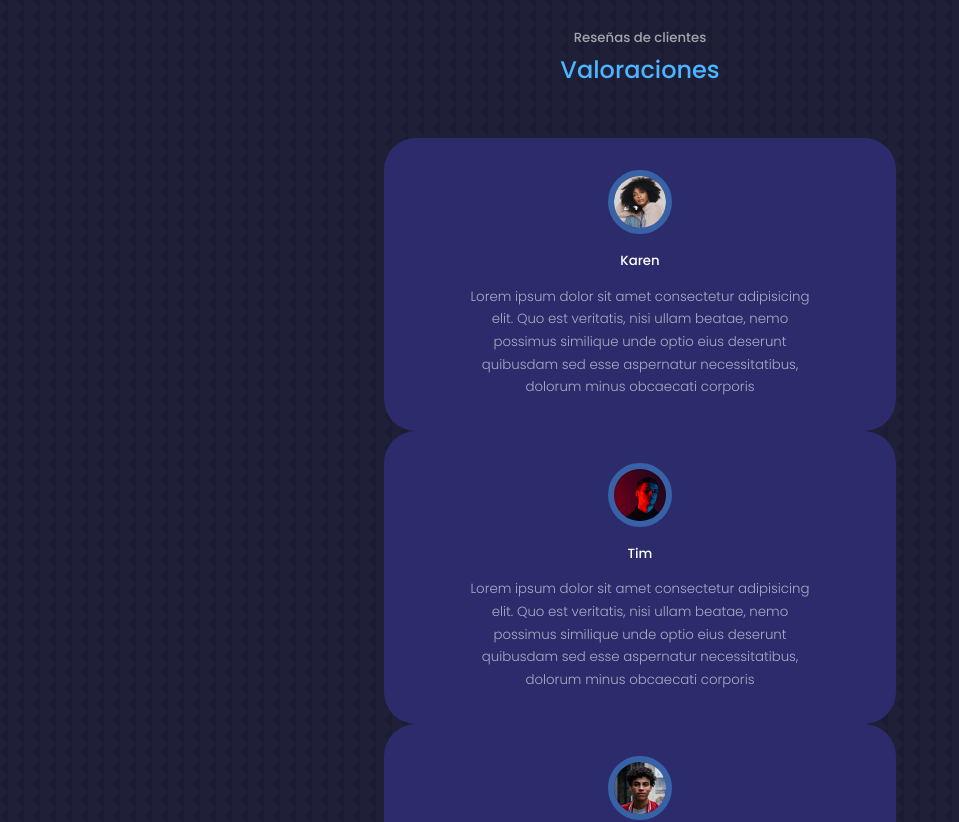
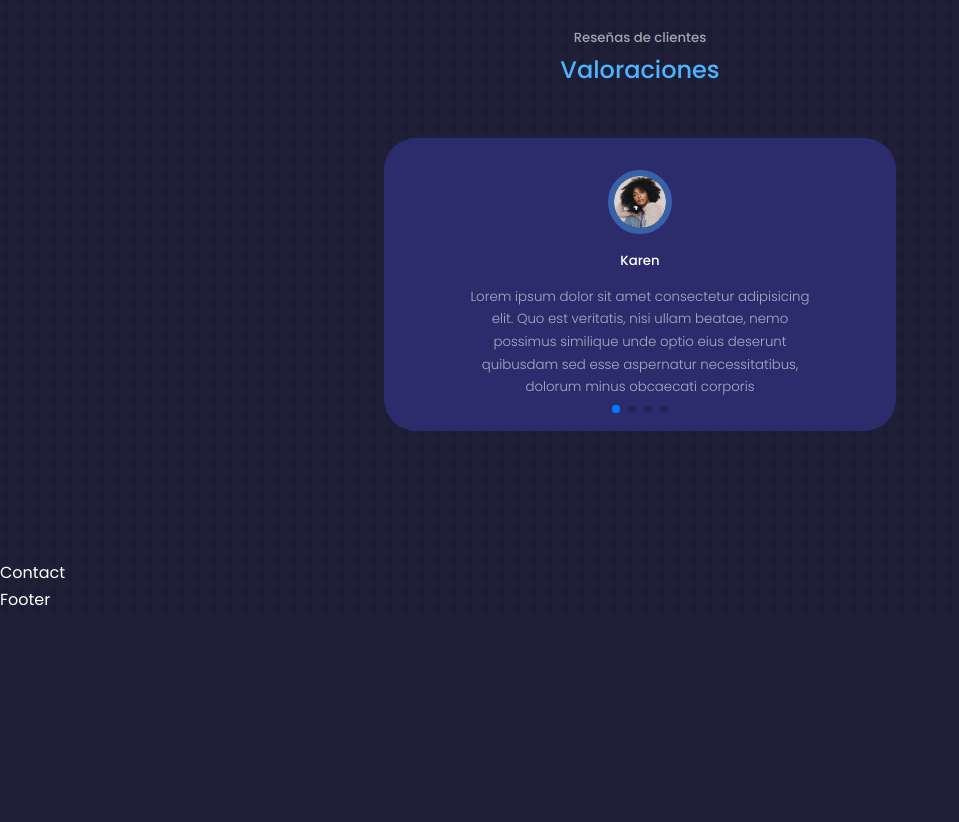
Before and after one commit to NicoC0/portfolio-react, a React (Create React App) app: page / in a window 1280 px wide. Shown: the part 3800-4622 px from the top of the page, without its empty margins (0-959 px from the left). After the commit the page ends 4413 px from the top, so only its background shows below. Built offline with nearby package versions, Linux system fonts and the light colour scheme.

Commit message:
install Swiperjs for testimonials carrousel

```diff
--- a/package.json
+++ b/package.json
@@ -10,6 +10,7 @@
     "react-dom": "^18.0.0",
     "react-icons": "^4.3.1",
     "react-scripts": "5.0.0",
+    "swiper": "^8.1.0",
     "web-vitals": "^2.1.4"
   },
   "scripts": {
--- a/src/components/Testimonials/Testimonials.jsx
+++ b/src/components/Testimonials/Testimonials.jsx
@@ -1,6 +1,14 @@
 import React from 'react'
 import './testimonials.css'
 import { testimonials } from '../../constants/testimonials'
+// import Swiper core and required modules
+import { Pagination } from 'swiper';
+
+import { Swiper, SwiperSlide } from 'swiper/react';
+
+// Import Swiper styles
+import 'swiper/css';
+import 'swiper/css/pagination';
 
 const Testimonials = () => {
   return (
@@ -8,11 +16,16 @@
       <h5>Reseñas de clientes</h5>
       <h2>Valoraciones</h2>
 
-      <div className="container testimonials__container">
+      <Swiper className="container testimonials__container"
+      modules={[ Pagination ]}
+      spaceBetween={40}
+      slidesPerView={1}
+      pagination={{ clickable: true }}
+      >
         {
           testimonials.map(({ name, image, review  }, index) => {
             return(
-              <article key={index} className="testimonial">
+              <SwiperSlide key={index} className="testimonial">
                 <div className="client__avatar">
                   <img src={image} alt={name} />
                 </div>
@@ -20,11 +33,11 @@
                 <small className="client__review">
                   {review}
                 </small>
-            </article>
+            </SwiperSlide>
             )
           })
         }
-      </div>
+      </Swiper>
     </section>
   )
 }
```
Also changed, not shown: 1 other file (tests, documents, lock files or other folders).
